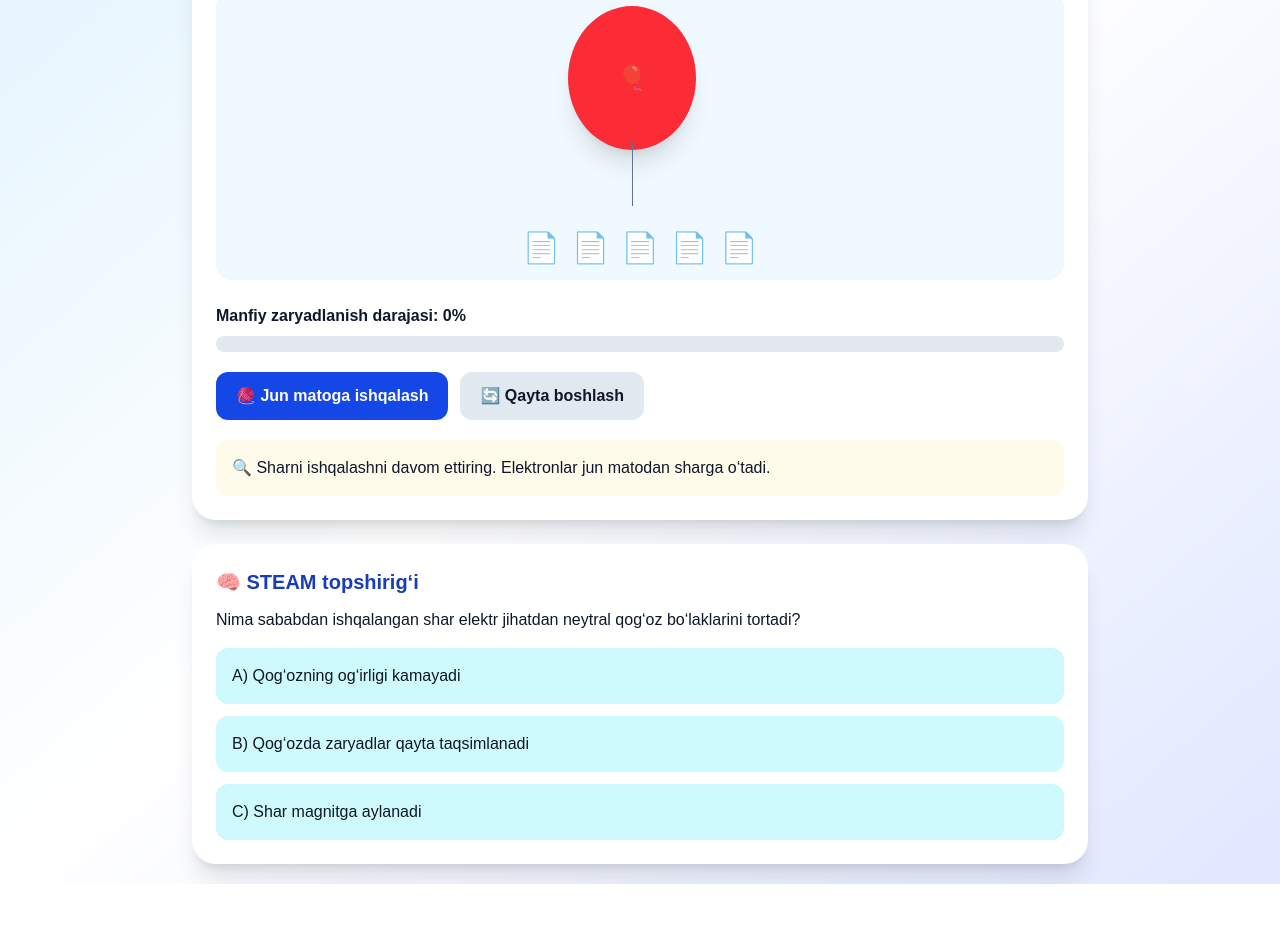
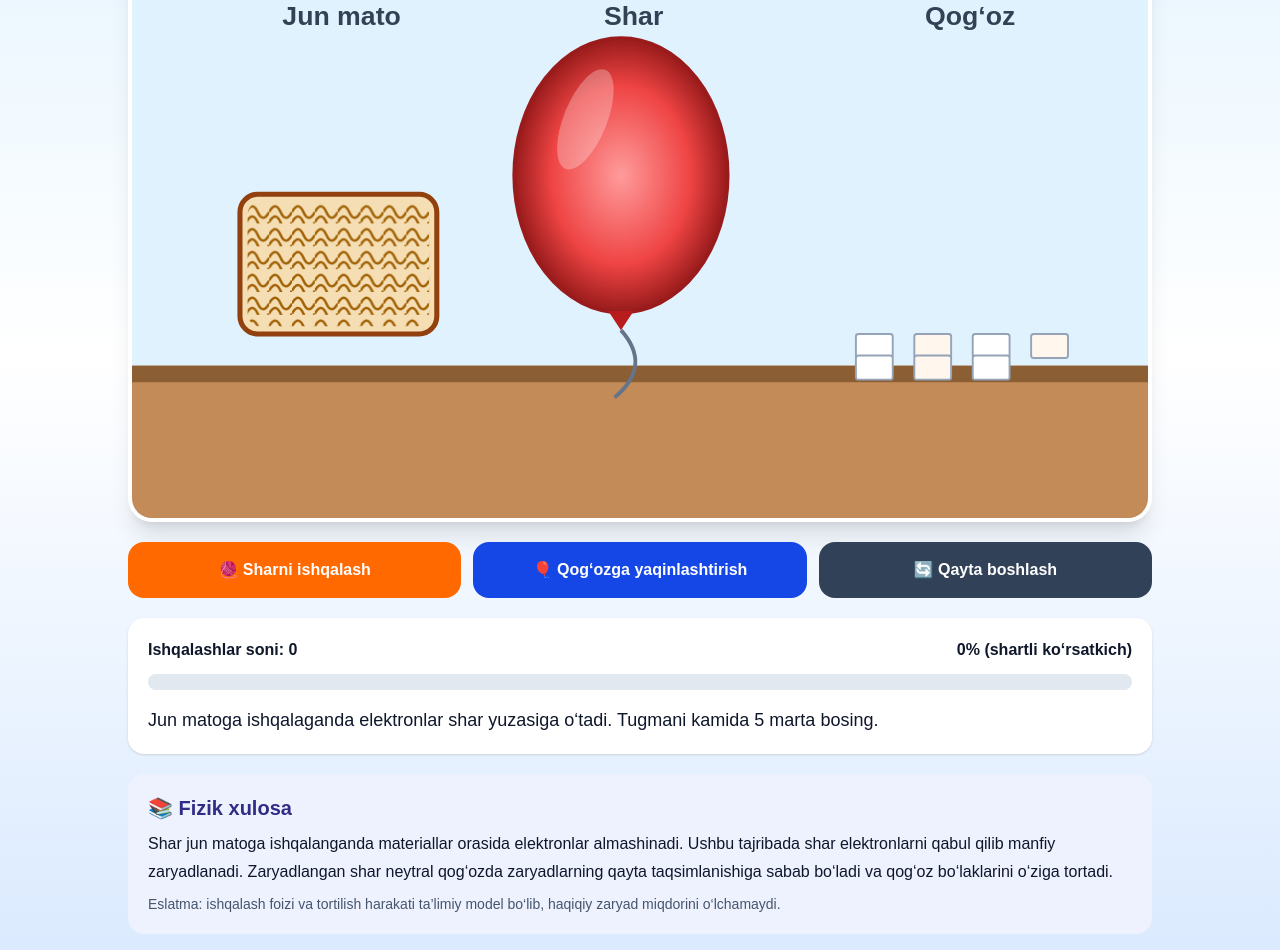
Before and after one commit to samiyevasitora2005-lgtm/fizikalab, a Next.js app: page /sinflar/8-sinf/steam in a window 1280 px wide. Shown: the part 236-1186 px from the top of the page. Before the commit the page ends 1120 px from the top, so only its background shows below. Built offline with nearby package versions, Linux system fonts and the light colour scheme.

Commit message:
Update page.tsx

```diff
--- a/app/sinflar/8-sinf/steam/page.tsx
+++ b/app/sinflar/8-sinf/steam/page.tsx
@@ -5,138 +5,192 @@ import { useState } from "react";
 
 export default function SteamPage() {
   const [ishqalash, setIshqalash] = useState(0);
-  const [natija, setNatija] = useState(false);
+  const [yaqin, setYaqin] = useState(false);
 
-  const zaryad = Math.min(ishqalash * 10, 100);
-  const tortadi = zaryad >= 40;
+  const zaryadlangan = ishqalash >= 5;
 
-  function qaytaBoshlash() {
+  function qayta() {
     setIshqalash(0);
-    setNatija(false);
+    setYaqin(false);
   }
 
   return (
-    <main className="min-h-screen bg-gradient-to-br from-sky-100 via-white to-indigo-100 p-5 text-slate-900">
-      <div className="mx-auto max-w-4xl">
+    <main className="min-h-screen bg-gradient-to-b from-sky-100 via-white to-blue-100 p-4 text-slate-900">
+      <div className="mx-auto max-w-5xl">
         <h1 className="text-center text-3xl font-bold text-blue-900">
           ⚡ STEAM virtual laboratoriya
         </h1>
-
-        <p className="mt-3 text-center text-lg">
-          8-sinf fizika — Jismlarning zaryadlanishi
+        <h2 className="mt-3 text-center text-xl font-semibold">
+          8-sinf: Jismlarning zaryadlanishi
+        </h2>
+        <p className="mt-3 text-center text-slate-600">
+          Sharni jun matoga ishqalang va qog‘oz bo‘laklarining
+          qanday tortilishini kuzating.
         </p>
 
-        <div className="mt-6 rounded-3xl bg-white p-6 shadow-xl">
-          <h2 className="text-xl font-bold text-blue-800">
-            🎈 Sharni ishqalab zaryadlaymiz
-          </h2>
+        <div className="mt-7 overflow-hidden rounded-3xl border-4 border-white bg-white shadow-xl">
+          <div className="bg-amber-50 p-3 text-center font-semibold">
+            🔬 Tajriba stoli
+          </div>
 
-          <p className="mt-2 text-slate-600">
-            Sharni jun matoga bir necha marta ishqalang.
-            Zaryad miqdori qanday o‘zgarishini kuzating.
-          </p>
+          <svg
+            viewBox="0 0 800 430"
+            className="w-full"
+            role="img"
+            aria-label="Qizil shar, jun mato va qog‘oz bo‘laklari bilan elektrostatik tajriba"
+          >
+            <defs>
+              <radialGradient id="balloon">
+                <stop offset="0" stopColor="#ff9b9b" />
+                <stop offset="0.65" stopColor="#ef4444" />
+                <stop offset="1" stopColor="#991b1b" />
+              </radialGradient>
+              <pattern id="wool" width="18" height="18" patternUnits="userSpaceOnUse">
+                <path
+                  d="M0 9 Q5 0 9 9 T18 9 M0 17 Q5 8 9 17 T18 17"
+                  fill="none"
+                  stroke="#a16207"
+                  strokeWidth="2"
+                />
+              </pattern>
+            </defs>
 
-          <div className="relative mt-6 flex min-h-72 flex-col items-center justify-center overflow-hidden rounded-2xl bg-sky-50">
-            <div
-              className="relative flex h-36 w-32 items-center justify-center rounded-[50%] bg-red-500 text-2xl font-bold text-white shadow-xl transition-all duration-300"
+            <rect width="800" height="430" fill="#e0f2fe" />
+            <rect y="310" width="800" height="120" fill="#c28b58" />
+            <rect y="310" width="800" height="13" fill="#8b5e34" />
+
+            <text x="165" y="42" fontSize="21" fontWeight="bold" textAnchor="middle" fill="#334155">
+              Jun mato
+            </text>
+            <text x="395" y="42" fontSize="21" fontWeight="bold" textAnchor="middle" fill="#334155">
+              Shar
+            </text>
+            <text x="660" y="42" fontSize="21" fontWeight="bold" textAnchor="middle" fill="#334155">
+              Qog‘oz
+            </text>
+
+            <g
               style={{
-                transform: `translateX(${ishqalash % 2 === 0 ? -8 : 8}px)`,
+                transform: `translateX(${ishqalash % 2 === 0 ? 0 : 32}px)`,
+                transition: "transform 0.35s ease",
               }}
             >
-              {zaryad > 0 ? "− − −" : "🎈"}
-              <div className="absolute -bottom-14 h-16 w-px bg-slate-500" />
+              <rect x="85" y="175" width="155" height="110" rx="14" fill="#f5deb3" stroke="#92400e" strokeWidth="4" />
+              <rect x="91" y="181" width="143" height="98" rx="10" fill="url(#wool)" />
+            </g>
+
+            <g
+              style={{
+                transform: `translateX(${yaqin && zaryadlangan ? 105 : 0}px)`,
+                transition: "transform 1s ease",
+              }}
+            >
+              <ellipse cx="385" cy="160" rx="84" ry="108" fill="url(#balloon)" stroke="#991b1b" strokeWidth="3" />
+              <ellipse cx="357" cy="116" rx="17" ry="42" fill="white" opacity=".28" transform="rotate(22 357 116)" />
+              <path d="M375 267 L395 267 L385 282 Z" fill="#b91c1c" />
+              <path d="M385 282 Q410 310 380 335" fill="none" stroke="#64748b" strokeWidth="3" />
+              {zaryadlangan && Array.from({ length: 9 }, (_, i) => (
+                <text
+                  key={i}
+                  x={328 + (i % 3) * 55}
+                  y={110 + Math.floor(i / 3) * 58}
+                  fontSize="26"
+                  fontWeight="bold"
+                  fill="white"
+                >
+                  −
+                </text>
+              ))}
+            </g>
+
+            {Array.from({ length: 7 }, (_, i) => {
+              const x = 570 + (i % 4) * 46;
+              const y = 285 + Math.floor(i / 4) * 17;
+              const tortildi = yaqin && zaryadlangan;
+              return (
+                <g
+                  key={i}
+                  style={{
+                    transform: tortildi
+                      ? `translate(${-65 - (i % 3) * 15}px, ${-70 - (i % 4) * 18}px) rotate(${-15 + i * 6}deg)`
+                      : "none",
+                    transformOrigin: `${x}px ${y}px`,
+                    transition: `transform ${0.8 + i * 0.12}s ease`,
+                  }}
+                >
+                  <rect
+                    x={x}
+                    y={y}
+                    width="29"
+                    height="19"
+                    rx="2"
+                    fill={i % 2 ? "#fff7ed" : "#ffffff"}
+                    stroke="#94a3b8"
+                    strokeWidth="1.5"
+                  />
+                </g>
+              );
+            })}
+          </svg>
         </div>
 
-            <div className="mt-20 flex gap-3">
-              {[1, 2, 3, 4, 5].map((n) => (
-                <span
-                  key={n}
-                  className="text-3xl transition-all duration-500"
-                  style={{
-                    transform: tortadi
-                      ? `translateY(-${25 + n * 7}px)`
-                      : "translateY(0)",
+        <div className="mt-5 grid gap-3 sm:grid-cols-3">
+          <button
+            onClick={() => {
+              setIshqalash((n) => Math.min(n + 1, 10));
+              setYaqin(false);
             }}
+            className="rounded-2xl bg-orange-500 px-4 py-4 font-bold text-white hover:bg-orange-600"
           >
-                  📄
-                </span>
-              ))}
-            </div>
-          </div>
-
-          <div className="mt-6">
-            <p className="font-semibold">
-              Manfiy zaryadlanish darajasi: {zaryad}%
-            </p>
-            <div className="mt-2 h-4 overflow-hidden rounded-full bg-slate-200">
-              <div
-                className="h-full bg-blue-600 transition-all"
-                style={{ width: `${zaryad}%` }}
-              />
-            </div>
-          </div>
-
-          <div className="mt-5 flex flex-wrap gap-3">
+            🧶 Sharni ishqalash
+          </button>
           <button
-              onClick={() => setIshqalash((v) => Math.min(v + 1, 10))}
-              className="rounded-xl bg-blue-700 px-5 py-3 font-bold text-white hover:bg-blue-800"
+            onClick={() => setYaqin(true)}
+            className="rounded-2xl bg-blue-700 px-4 py-4 font-bold text-white hover:bg-blue-800"
           >
-              🧶 Jun matoga ishqalash
+            🎈 Qog‘ozga yaqinlashtirish
           </button>
-
           <button
-              onClick={qaytaBoshlash}
-              className="rounded-xl bg-slate-200 px-5 py-3 font-bold hover:bg-slate-300"
+            onClick={qayta}
+            className="rounded-2xl bg-slate-700 px-4 py-4 font-bold text-white hover:bg-slate-800"
           >
             🔄 Qayta boshlash
           </button>
         </div>
 
-          <p className="mt-5 rounded-xl bg-amber-50 p-4">
-            {tortadi
-              ? "✅ Shar yetarlicha zaryadlandi! Qog‘oz bo‘laklari elektrostatik tortishish natijasida sharga yaqinlashmoqda."
-              : "🔍 Sharni ishqalashni davom ettiring. Elektronlar jun matodan sharga o‘tadi."}
+        <div className="mt-5 rounded-2xl bg-white p-5 shadow">
+          <div className="flex justify-between font-semibold">
+            <span>Ishqalashlar soni: {ishqalash}</span>
+            <span>{Math.min(ishqalash * 10, 100)}% (shartli ko‘rsatkich)</span>
+          </div>
+          <div className="mt-3 h-4 overflow-hidden rounded-full bg-slate-200">
+            <div
+              className="h-full bg-blue-600 transition-all"
+              style={{ width: `${ishqalash * 10}%` }}
+            />
+          </div>
+          <p className="mt-4 text-lg">
+            {!zaryadlangan
+              ? "Jun matoga ishqalaganda elektronlar shar yuzasiga o‘tadi. Tugmani kamida 5 marta bosing."
+              : !yaqin
+              ? "Shar manfiy zaryadlandi! Endi uni qog‘oz bo‘laklariga yaqinlashtiring."
+              : "Ajoyib! Neytral qog‘oz bo‘laklari qutblanish natijasida zaryadlangan sharga tortildi."}
           </p>
         </div>
 
-        <div className="mt-6 rounded-3xl bg-white p-6 shadow-xl">
-          <h2 className="text-xl font-bold text-blue-800">
-            🧠 STEAM topshirig‘i
-          </h2>
-
-          <p className="mt-3">
-            Nima sababdan ishqalangan shar elektr jihatdan
-            neytral qog‘oz bo‘laklarini tortadi?
+        <div className="mt-5 rounded-2xl bg-indigo-50 p-5">
+          <h3 className="text-xl font-bold text-indigo-900">📚 Fizik xulosa</h3>
+          <p className="mt-2 leading-7">
+            Shar jun matoga ishqalanganda materiallar orasida elektronlar
+            almashinadi. Ushbu tajribada shar elektronlarni qabul qilib
+            manfiy zaryadlanadi. Zaryadlangan shar neytral qog‘ozda
+            zaryadlarning qayta taqsimlanishiga sabab bo‘ladi va
+            qog‘oz bo‘laklarini o‘ziga tortadi.
           </p>
-
-          <div className="mt-4 flex flex-col gap-3">
-            <button
-              onClick={() => setNatija(true)}
-              className="rounded-xl bg-cyan-100 p-4 text-left hover:bg-cyan-200"
-            >
-              A) Qog‘ozning og‘irligi kamayadi
-            </button>
-            <button
-              onClick={() => setNatija(true)}
-              className="rounded-xl bg-cyan-100 p-4 text-left hover:bg-cyan-200"
-            >
-              B) Qog‘ozda zaryadlar qayta taqsimlanadi
-            </button>
-            <button
-              onClick={() => setNatija(true)}
-              className="rounded-xl bg-cyan-100 p-4 text-left hover:bg-cyan-200"
-            >
-              C) Shar magnitga aylanadi
-            </button>
-          </div>
-
-          {natija && (
-            <p className="mt-4 rounded-xl bg-green-100 p-4">
-              To‘g‘ri javob: B. Zaryadlangan shar qog‘ozdagi
-              zaryadlarning qayta taqsimlanishiga sabab bo‘ladi.
-              Natijada tortishish kuchi yuzaga keladi.
+          <p className="mt-2 text-sm text-slate-600">
+            Eslatma: ishqalash foizi va tortilish harakati ta’limiy
+            model bo‘lib, haqiqiy zaryad miqdorini o‘lchamaydi.
           </p>
-          )}
         </div>
       </div>
     </main>
```
Lines whose indentation alone changed are shown as unchanged.
